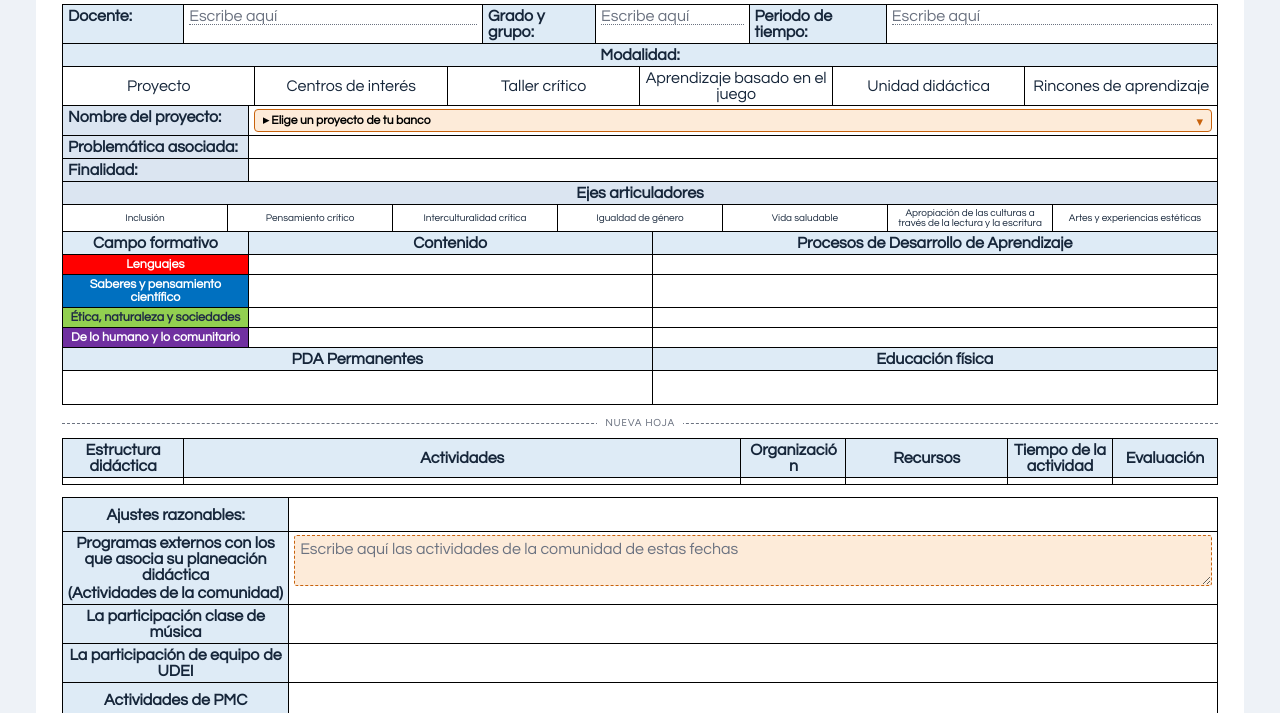
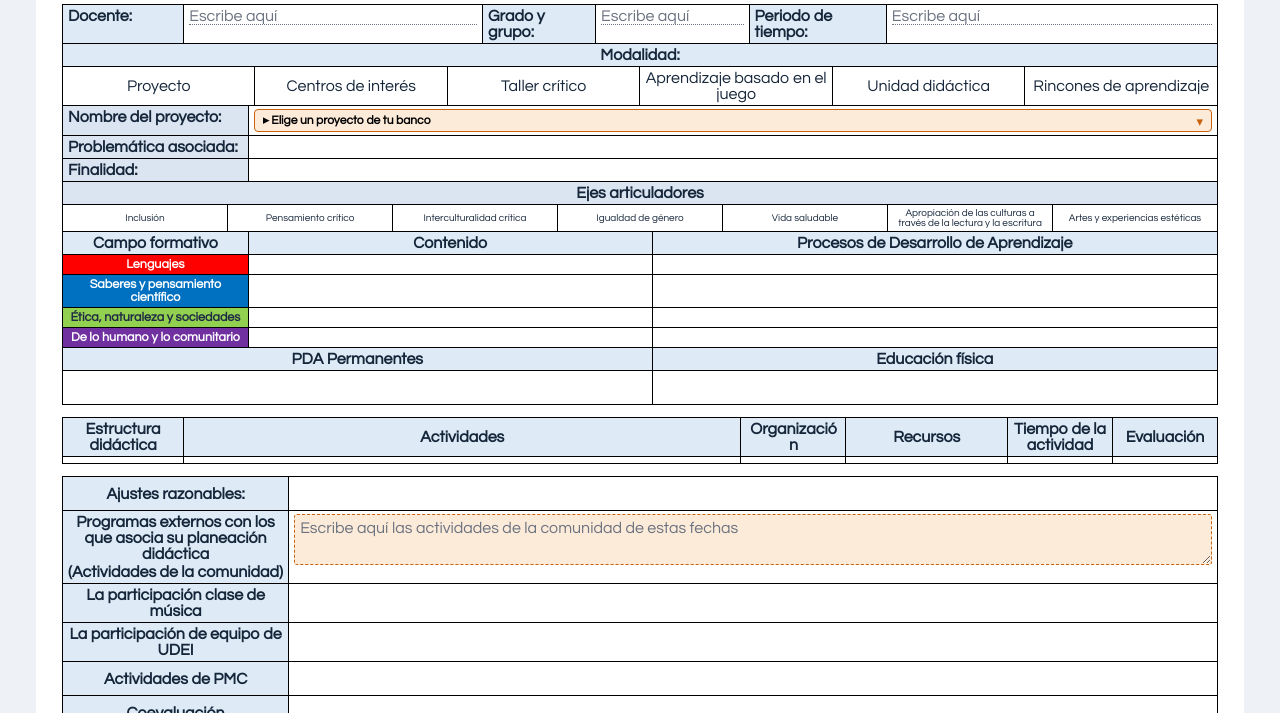
Before and after one commit to JNBarbarita/planeaciones-, a plain HTML site: page app.html in a window 1280 px wide. Shown: the part 387-1100 px from the top of the page. Drawn offline with nearby package versions, Linux system fonts and the light colour scheme.

Commit message:
Impresión continua, sin espacios en blanco
- Al imprimir desde la app, las actividades se pueden partir entre hojas y el
  encabezado de la tabla se repite en cada hoja (antes cada fila pasaba completa
  a la siguiente hoja y dejaba huecos grandes).
- Sin salto de hoja forzado antes de la estructura didáctica, en la app y en el Word.

Co-Authored-By: Claude Opus 5.5 <noreply@anthropic.com>
Claude-Session: https://claude.ai/code/session_017Y9K2z2YMzPMjNbhYgQfiB

```diff
--- a/app.html
+++ b/app.html
@@ -229,7 +229,8 @@ table.fmt td p:last-child { margin-bottom: 0; }
   .cell-input { border: 0; }
   .cell-area { border: 0; background: transparent; resize: none; padding: 0; }
   table.fmt td { -webkit-print-color-adjust: exact; print-color-adjust: exact; }
-  table.fmt tr { break-inside: avoid; }
+  table.fmt thead { display: table-header-group; }
+  table.fmt tr, table.fmt td { break-inside: auto; page-break-inside: auto; }
 }
 </style>
 
@@ -628,7 +629,7 @@ table.fmt td p:last-child { margin-bottom: 0; }
     rows.push([H("PDA Permanentes", { span: 2, c: true }), H("Educación física", { c: true })]);
     rows.push([V(plan.pdaPermanentes, { span: 2, minH: true }), V(plan.educacionFisica, { minH: true })]);
     T.push({ w: [2300, 5000, 7000], rows });
-    T.push({ pageBreak: true });
+    T.push({ gap: true });
     const acts = plan.actividades.length ? plan.actividades : [emptyAct()];
     const arows = [[H("Estructura didáctica", { c: true }), H("Actividades", { c: true }), H("Organización", { c: true }), H("Recursos", { c: true }), H("Tiempo de la actividad", { c: true }), H("Evaluación", { c: true })]];
     for (let i = 0; i < acts.length; ) {
@@ -712,7 +713,9 @@ table.fmt td p:last-child { margin-bottom: 0; }
       if (t.firmas) { h += `<div class="firmas">${t.firmas.map((f) => `<div>${f.filter(Boolean).map(esc).join("<br>")}</div>`).join("")}</div>`; return; }
       const tot = t.w.reduce((s, x) => s + x, 0);
       h += `<table class="fmt"><colgroup>${t.w.map((w) => `<col style="width:${((w / tot) * 100).toFixed(3)}%">`).join("")}</colgroup>`;
-      h += t.rows.map((r) => `<tr>${r.map((c) => cellHtml(c, true)).join("")}</tr>`).join("") + "</table>";
+      const fila = (r) => `<tr>${r.map((c) => cellHtml(c, true)).join("")}</tr>`;
+      const nh = t.head || 0;
+      h += (nh ? `<thead>${t.rows.slice(0, nh).map(fila).join("")}</thead>` : "") + `<tbody>${t.rows.slice(nh).map(fila).join("")}</tbody></table>`;
     });
     $("#sheet").innerHTML = h;
     ajustaAlto($("#g-comunidad"));
```
Also changed, not shown: index.html (+6 -3 lines).
